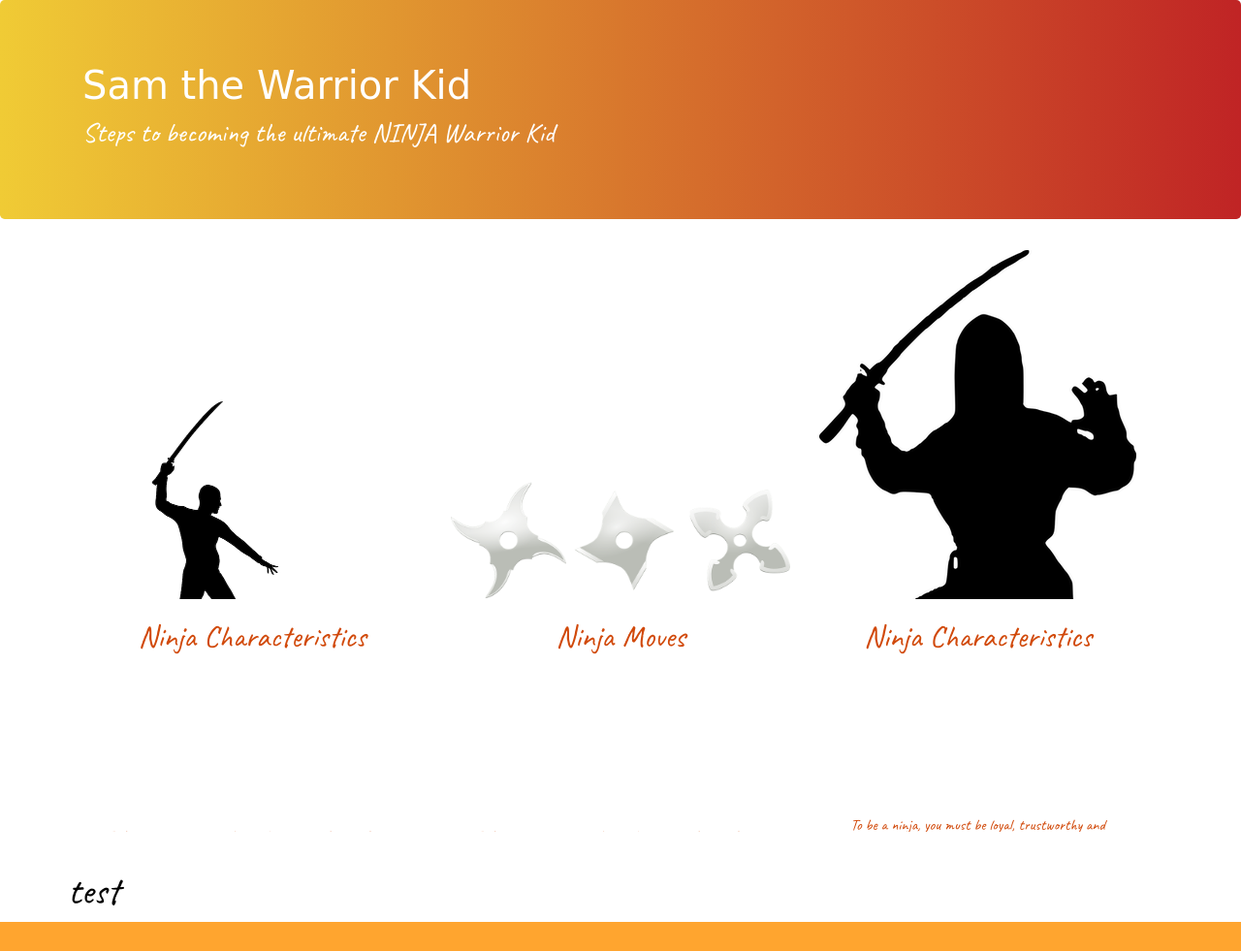
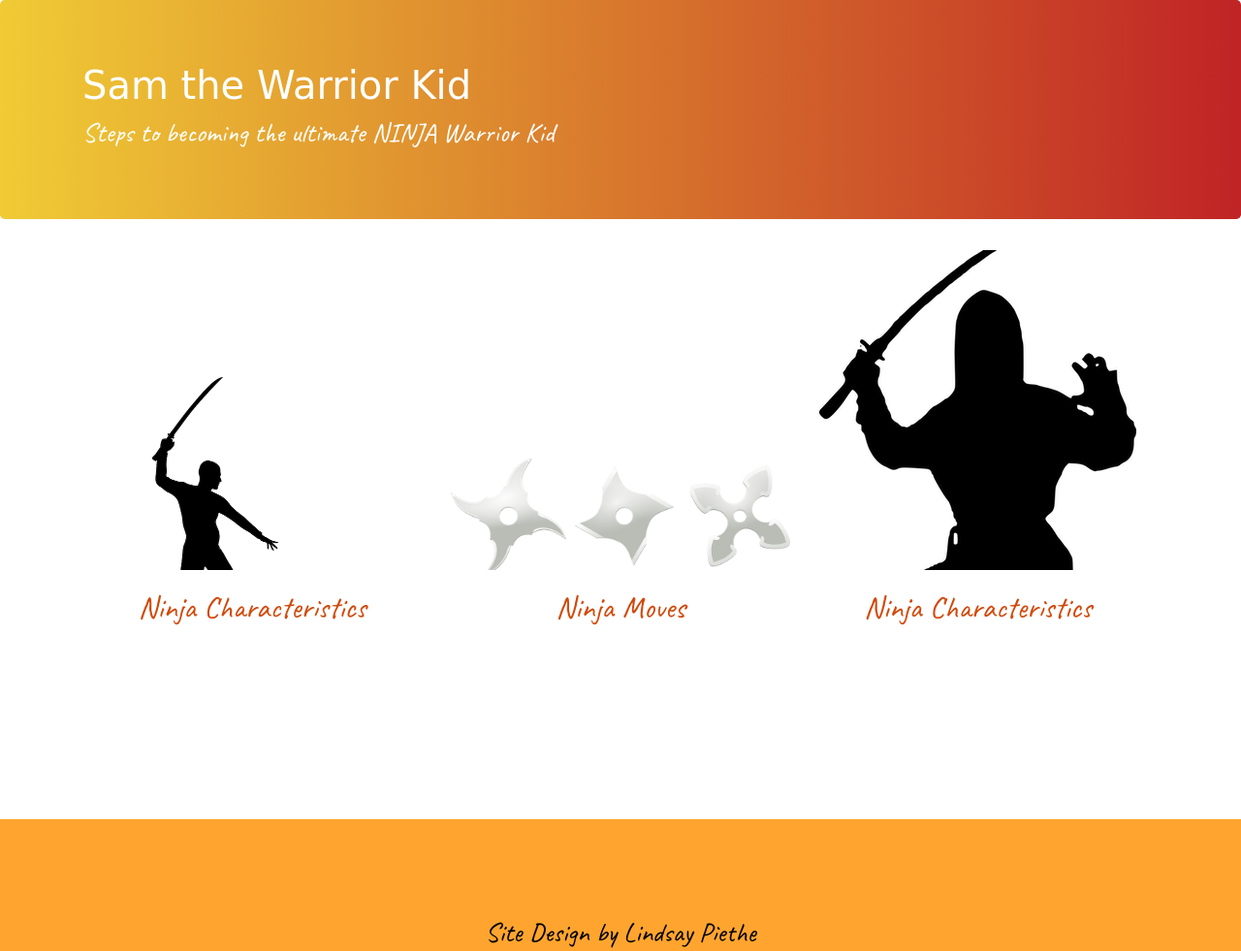
Before and after one commit to lpiethe/ninjaSam, a website: page index.html in a window 1280 px wide. Shown: the top 981 px of the page at 97% size. Drawn offline with nearby package versions, Linux system fonts and the light colour scheme; a web font is replaced by a local one.

Commit message:
fixed card height

```diff
--- a/CSS/styles.css
+++ b/CSS/styles.css
@@ -48,7 +48,7 @@ body {
     position: relative;
     overflow: hidden;
     min-height: 200px;
-    max-height: 600px;
+    max-height: 550px;
     height: 100%;
     border: none;
   }
--- a/index.html
+++ b/index.html
@@ -103,7 +103,7 @@
                 </div>
             </div>
             <div class="row">
-                <h1>test</h1>
+
             </div>
         </div>
         <footer style="background-color: rgb(255, 165, 47);">
```
